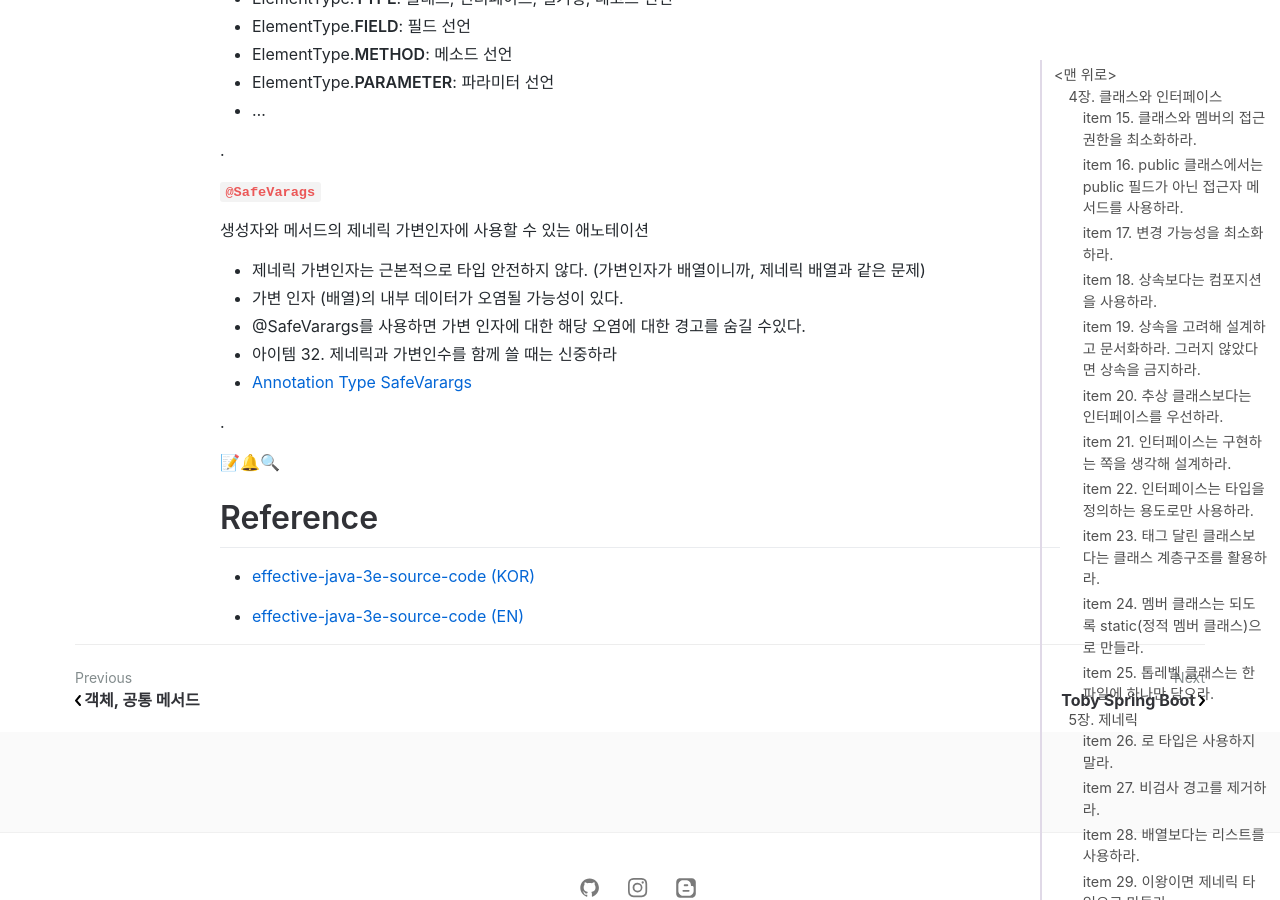
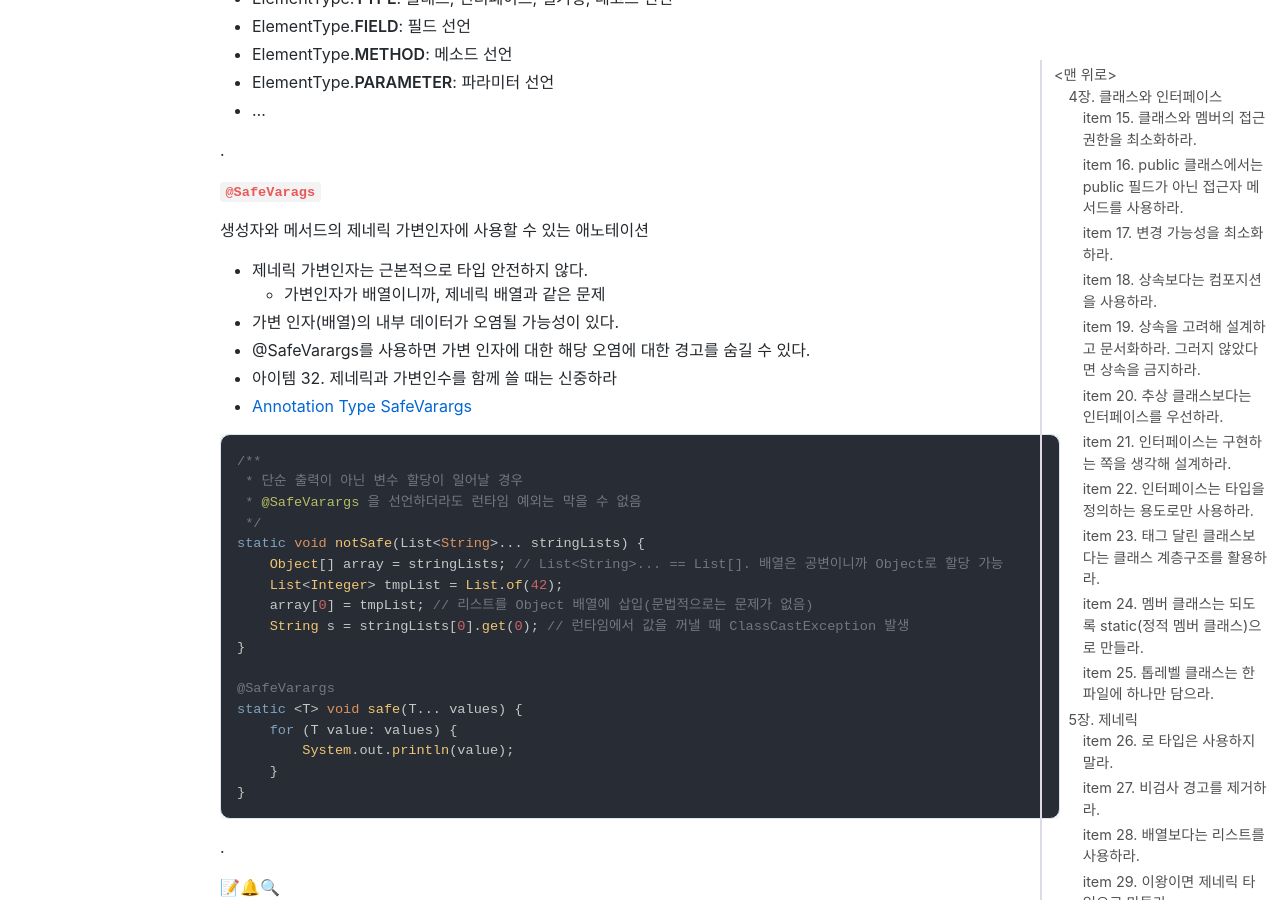
Before and after one commit to jihunparkme/jihunparkme.github.io, a Jekyll site: the page built from _posts/2023-04-22-Effective-Java-Class-Interface-Generics.md, in a window 1280 px wide and 900 px high, scrolled down 34812 px. Built offline with Jekyll 4.4.1, drawn with Linux system fonts in a browser that asks for light colours; nearby versions of some CDN libraries; comment, search, counter and statistics services are not loaded; some of the changed text lies outside the part shown.

Commit message:
[Effective Java] item 28. 배열보다는 리스트를 사용하라.
- @SafeVarags

````diff
--- a/_posts/2023-04-22-Effective-Java-Class-Interface-Generics.md
+++ b/_posts/2023-04-22-Effective-Java-Class-Interface-Generics.md
@@ -1505,12 +1505,33 @@ public class MySet<E> extends AbstractSet<E> {
 
 생성자와 메서드의 제네릭 가변인자에 사용할 수 있는 애노테이션
 
-- 제네릭 가변인자는 근본적으로 타입 안전하지 않다. (가변인자가 배열이니까, 제네릭 배열과 같은 문제)
-- 가변 인자 (배열)의 내부 데이터가 오염될 가능성이 있다.
-- @SafeVarargs를 사용하면 가변 인자에 대한 해당 오염에 대한 경고를 숨길 수있다.
+- 제네릭 가변인자는 근본적으로 타입 안전하지 않다.
+  - 가변인자가 배열이니까, 제네릭 배열과 같은 문제
+- 가변 인자(배열)의 내부 데이터가 오염될 가능성이 있다.
+- @SafeVarargs를 사용하면 가변 인자에 대한 해당 오염에 대한 경고를 숨길 수 있다.
 - 아이템 32. 제네릭과 가변인수를 함께 쓸 때는 신중하라
 - [Annotation Type SafeVarargs](https://docs.oracle.com/javase/7/docs/api/java/lang/SafeVarargs.html)
 
+```java
+/**
+ * 단순 출력이 아닌 변수 할당이 일어날 경우
+ * @SafeVarargs 을 선언하더라도 런타임 예외는 막을 수 없음
+ */
+static void notSafe(List<String>... stringLists) {
+    Object[] array = stringLists; // List<String>... == List[]. 배열은 공변이니까 Object로 할당 가능
+    List<Integer> tmpList = List.of(42);
+    array[0] = tmpList; // 리스트를 Object 배열에 삽입(문법적으로는 문제가 없음)
+    String s = stringLists[0].get(0); // 런타임에서 값을 꺼낼 때 ClassCastException 발생
+}
+
+@SafeVarargs
+static <T> void safe(T... values) {
+    for (T value: values) {
+        System.out.println(value);
+    }
+}
+```
+
 .
 
 📝🔔🔍
````
